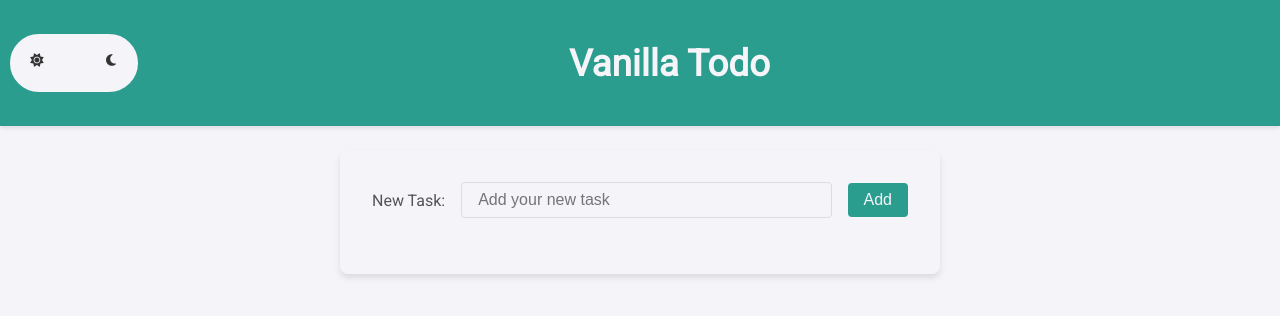
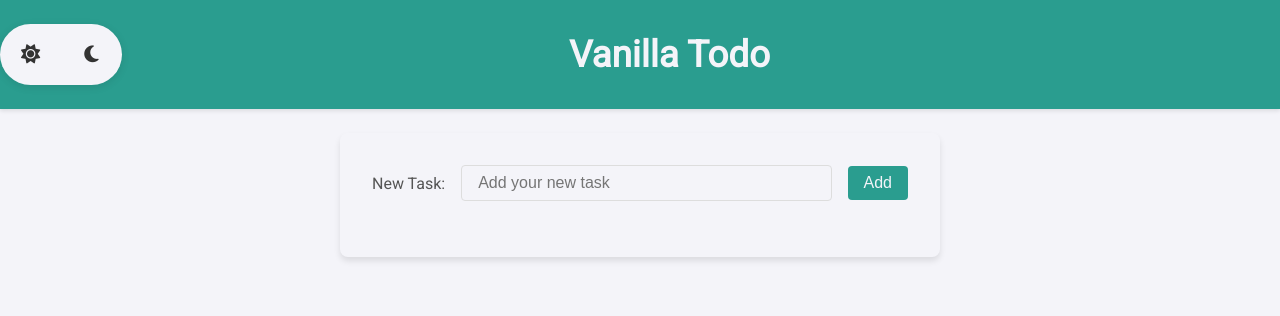
Before and after one commit to TysonThurman/Vanilla-Todo, a plain HTML site: page index.html in a window 1280 px wide. Drawn offline with Linux system fonts and the light colour scheme.

Commit message:
Refactor mode switch container styles for improved layout and interaction

```diff
--- a/app.css
+++ b/app.css
@@ -56,47 +56,52 @@ body {
 }
 
 #mode-switch-container{
-    border: 2px solid var(--primary-color);
-    display: inline-block;
-    margin:10px;
+    display: inline-flex;
+    align-items: center;
+    gap: 1rem;
+    padding: 0.5rem;
     background-color: var(--primary-color);
     border-radius: 50px;
+    box-shadow: 0 2px 8px rgba(0, 0, 0, 0.1);
+    transition: all 0.3s ease;
+}
 
-}
 #mode-switch-container button{
     cursor: pointer;
     position: relative;
-    width: 50px;
-    height: 50px;
-    border-radius: 50px;
-    background-color: var(--primary-color);
-    border-color: var(--primary-color);
-    border:none;
-    transition: border 300ms ease-in-out;
+    width: 45px;
+    height: 45px;
+    border-radius: 50%;
+    background-color: transparent;
+    border: 2px solid transparent;
+    transition: all 0.3s ease;
+    display: flex;
+    align-items: center;
+    justify-content: center;
 }
 
-#mode-switch-container > *:first-child{
-    margin-right: 20px;
+#mode-switch-container button:hover {
+    transform: scale(1.05);
+    background-color: rgba(42, 157, 143, 0.1);
 }
 
+#mode-switch-container button.active {
+    background-color: var(--secondary-color);
+    border-color: var(--secondary-color);
+    box-shadow: 0 0 15px rgba(42, 157, 143, 0.3);
+}
 
-#mode-switch-container  button.active{
+#mode-switch-container button > i {
+    font-size: 1.2rem;
+    color: var(--text-color);
+    transition: all 0.3s ease;
+}
 
+#mode-switch-container button.active > i {
+    color: var(--primary-color);
+    transform: scale(1.1);
+}
 
-    border: 2px solid var(--secondary-color);
-}
-#mode-switch-container button>i{
-    display: inline;
-    position:absolute;
-    top:50%;
-    left:50%;
-    transform: translate(-50%, -50%);
-    color: var(--text-color);
-}
-#mode-switch-container button.active>i{
-    color: var(--secondary-color);
-
-}
 .header {
     background-color: var(--secondary-color);
     width: 100%;
```
